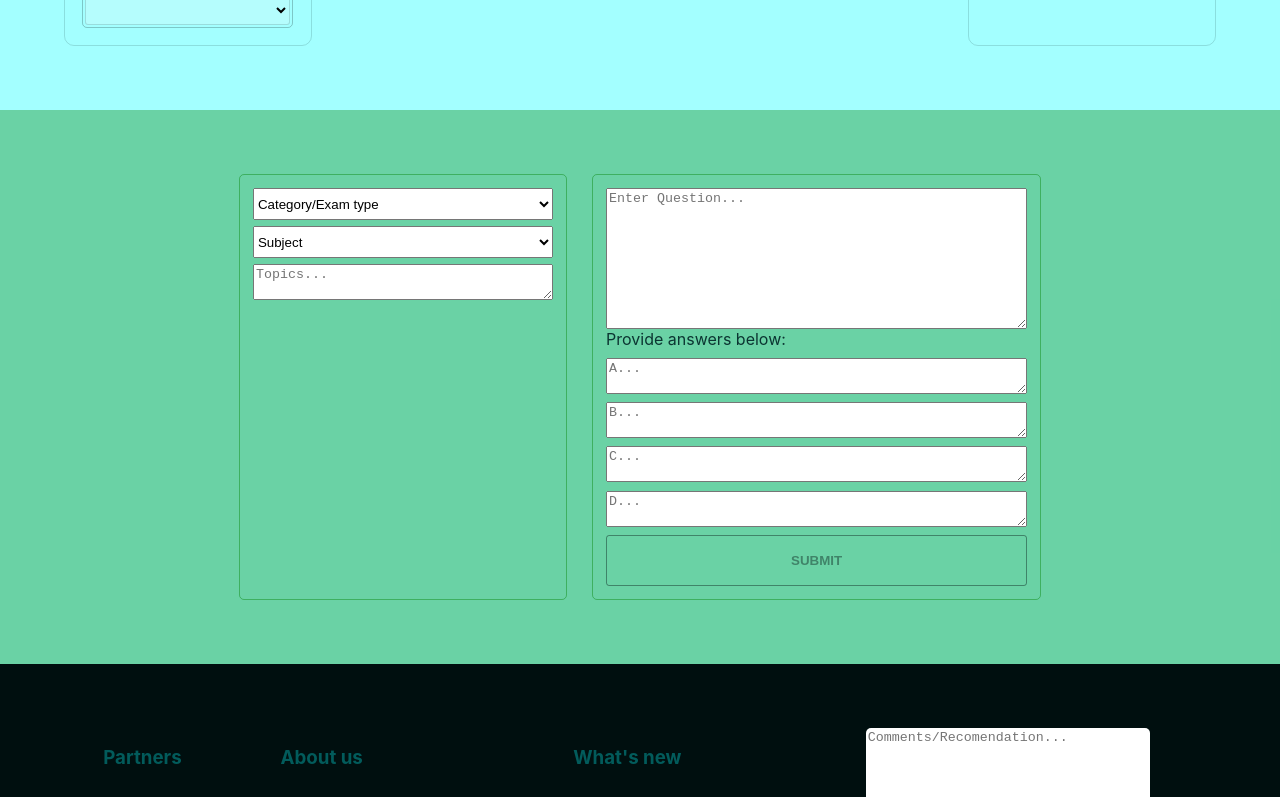
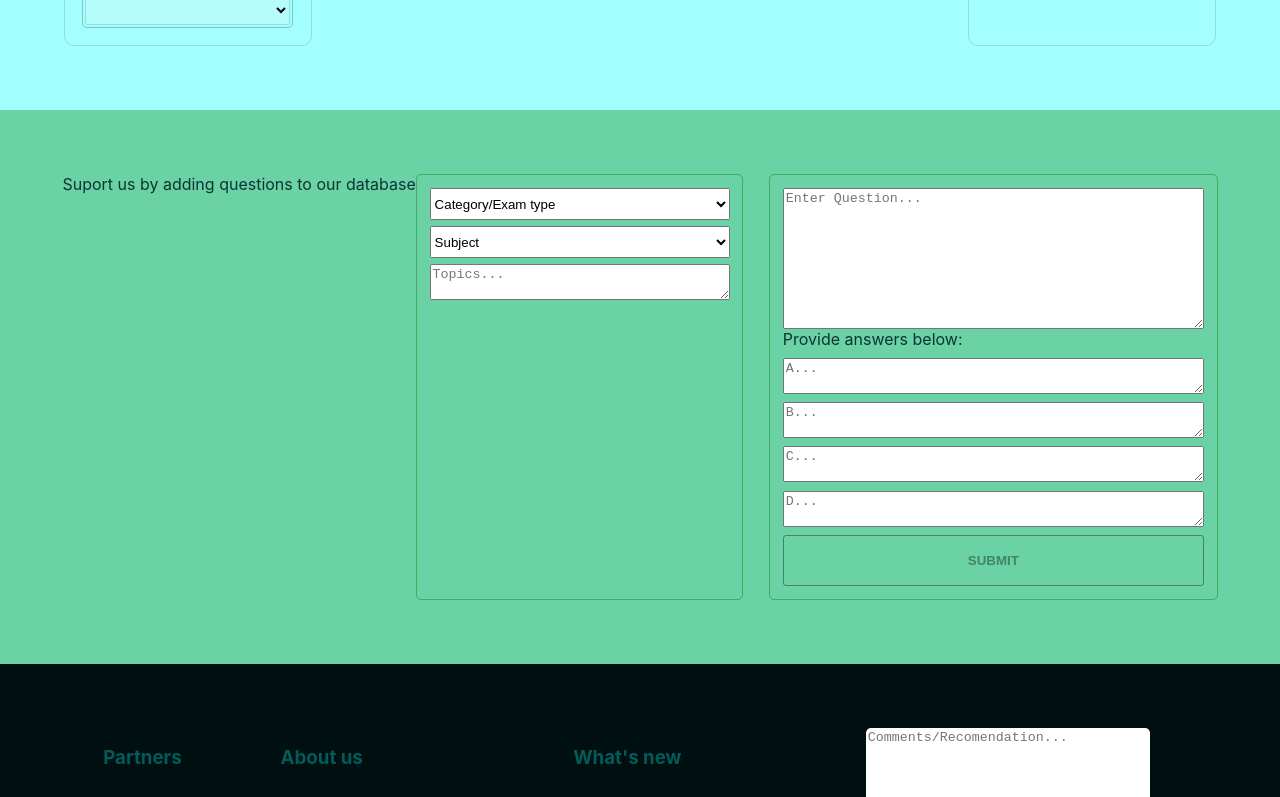
Before and after one commit to Casaemiro/questionapp, a React (Create React App) app: page / in a window 1280 px wide. Shown: the part 718-1515 px from the top of the page. Built offline with nearby package versions, Linux system fonts and the light colour scheme.

Commit message:
added header

```diff
--- a/src/Addquestionssection.js
+++ b/src/Addquestionssection.js
@@ -1,6 +1,9 @@
 const Addquestionssection = () => {
     return (
         <div className="add-question">
+        <div className="form-submit-head">
+            Suport us by adding questions to our database
+        </div>
         <form className="filter-ques">
         <select type={"text"} placeholder="Category/Exam type">
                     <option>Category/Exam type</option>
```
